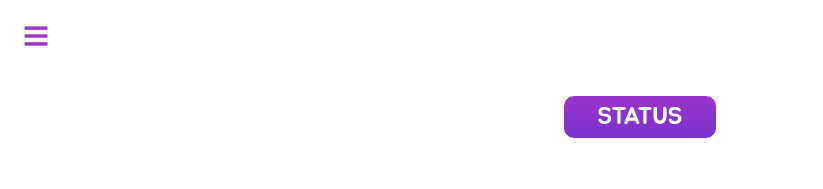
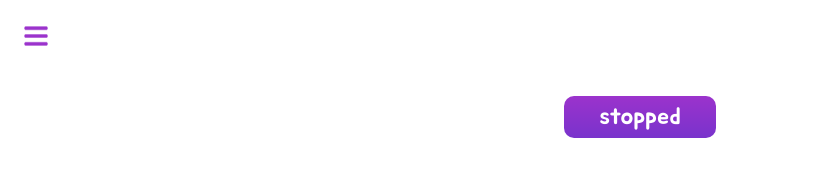
Before and after one commit to AluisioNBR/pomocycle, a Next.js app: page / in a window 1280 px wide. Shown: the top 189 px of the page, without its empty margins (0-823 px from the left). Built offline with nearby package versions, Linux system fonts and the light colour scheme.

Commit message:
feat: Viewer.tsx created

```diff
--- a/src/app/page.tsx
+++ b/src/app/page.tsx
@@ -1,11 +1,10 @@
 import { Informations } from '@/components/Informations'
 import { MenuButton } from '@/components/MenuButton'
 import { StartButton } from '@/components/StartButton'
-import { StatusViewer } from '@/components/StatusViewer'
-import { TimeViewer } from '@/components/TimeViewer'
 import { VStack } from '@chakra-ui/react'
 import { useState } from 'react'
 import { Cycle, standartCycles } from './cycles'
+import { Viewer } from '@/components/Viewer'
 
 export default function Home() {
 	const [cycles, setCycles] = useState<Cycle[]>(standartCycles)
@@ -20,9 +19,7 @@ export default function Home() {
 		>
 			<MenuButton />
 
-			<StatusViewer>STATUS</StatusViewer>
-
-			<TimeViewer>{1500}</TimeViewer>
+			<Viewer>{cycles}</Viewer>
 
 			<StartButton />
 
--- /dev/null
+++ b/src/components/Viewer.tsx
@@ -0,0 +1,17 @@
+import { Cycle } from '@/app/cycles'
+import { StatusViewer } from '@/components/StatusViewer'
+import { TimeViewer } from '@/components/TimeViewer'
+
+interface ViewerProps {
+	children: Cycle[]
+}
+
+export function Viewer({ children }: ViewerProps) {
+	return (
+		<>
+			<StatusViewer>{children[0].status}</StatusViewer>
+
+			<TimeViewer>{children[0].time}</TimeViewer>
+		</>
+	)
+}
```
